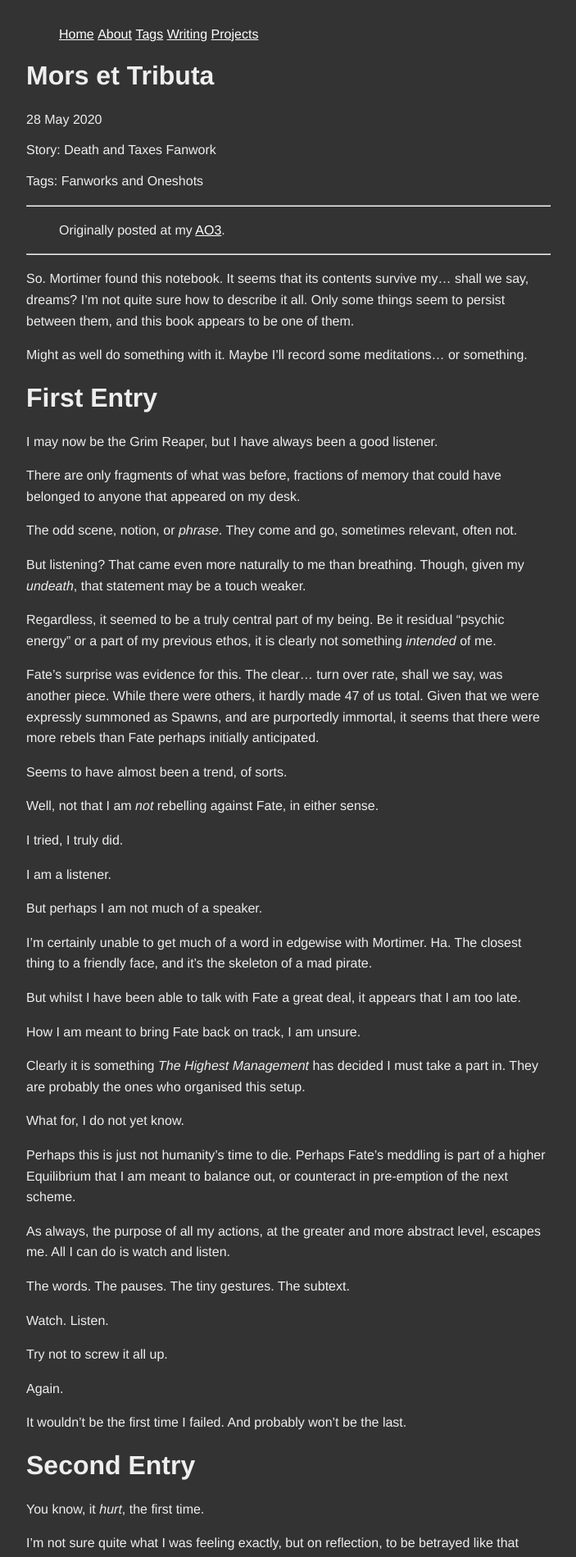
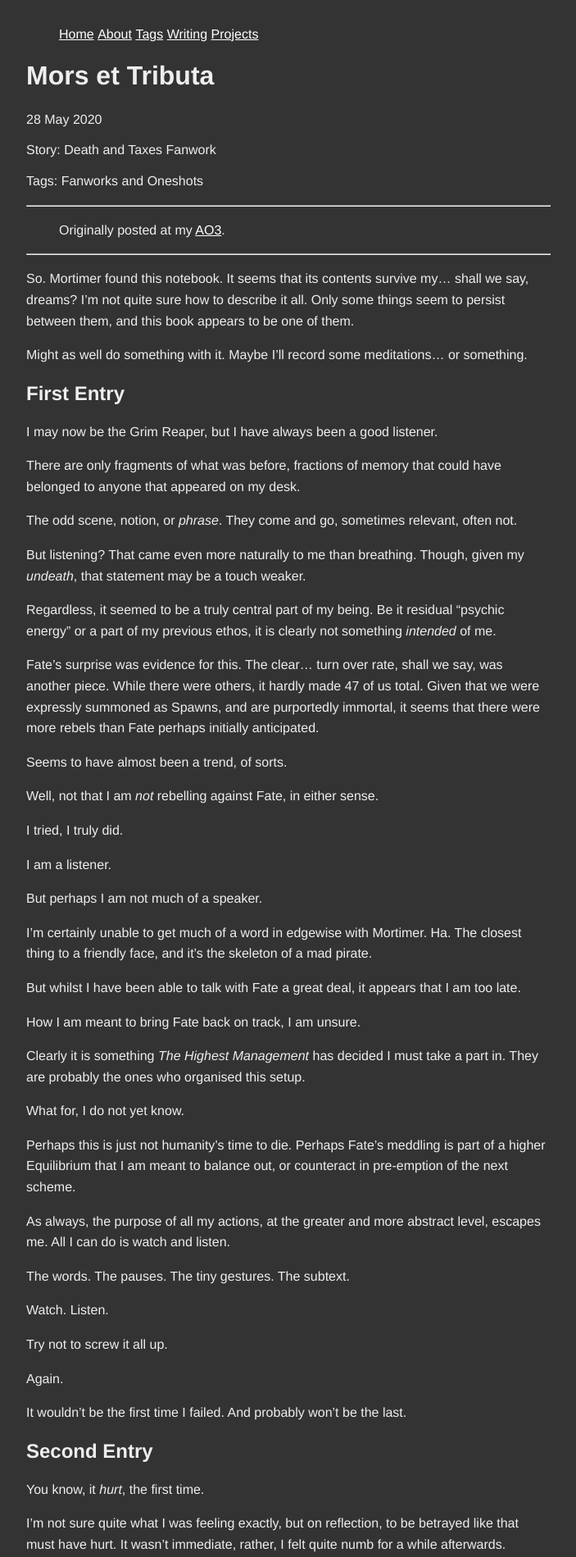
Before and after one commit to afantasia-me/afantasia-me.github.io, a Jekyll site: the page built from _posts/2020-05-28-mors-et-tributa.md, in a window 1280 px wide. Shown: the top 1899 px of the page at 82% size, without its empty margins (288-991 px from the left). Built offline with Jekyll 4.4.1, drawn with Linux system fonts in a browser that asks for light colours.

Commit message:
golden revere

```diff
--- a/_posts/2020-05-28-mors-et-tributa.md
+++ b/_posts/2020-05-28-mors-et-tributa.md
@@ -16,7 +16,7 @@ So. Mortimer found this notebook. It seems that its contents survive my... shall
 
 Might as well do something with it. Maybe I'll record some meditations... or something.
 
-# First Entry
+## First Entry
 
 I may now be the Grim Reaper, but I have always been a good listener.
 
@@ -64,7 +64,7 @@ Again.
 
 It wouldn't be the first time I failed. And probably won't be the last.
 
-# Second Entry
+## Second Entry
 
 You know, it _hurt_, the first time.
 
@@ -88,7 +88,7 @@ Anyway, I keep getting sidetracked. I suppose I did say this was for my meditati
 
 Or, I fear, the point where I prove myself useless and get... terminated by Upper Management.
 
-# Eighth Entry
+## Eighth Entry
 
 They say there's a department for everything. Well, at least Fate tells me so. Does that mean there is a department for us? For beings like Fate, Mortimer, and myself? The so-called immortals, those that last for eternity?
 
@@ -114,7 +114,7 @@ Maybe that's when I'll see myself, perhaps with a name and face I don't recognis
 
 ... After all, if this is a loop, then doesn't someone have to start it? I did have to die in order to become the Grim Reaper, didn't I?
 
-# Twelfth Entry
+## Twelfth Entry
 
 So I ousted Fate.
 
@@ -148,7 +148,7 @@ Fate now felt betrayed, just as I did. Yet there was no great relief on my part,
 
 In the end, there were just two people left feeling bitter and angry and betrayed.
 
-# Almost the Last Entry
+## Almost the Last Entry
 
 I've noticed something. I don't know how I never noticed before, but this notebook only has so many pages to write in.
 
@@ -180,7 +180,7 @@ Maybe it is getting close to the end. Perhaps they can feel it.
 
 I hope it's just not the kind of end I've been fearing.
 
-# Last Entry... hopefully
+## Last Entry... hopefully
 
 I think... it might be done. I might have finally found it.
 
```
